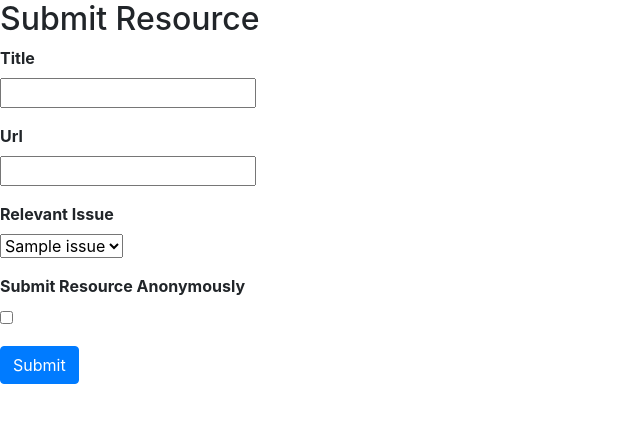
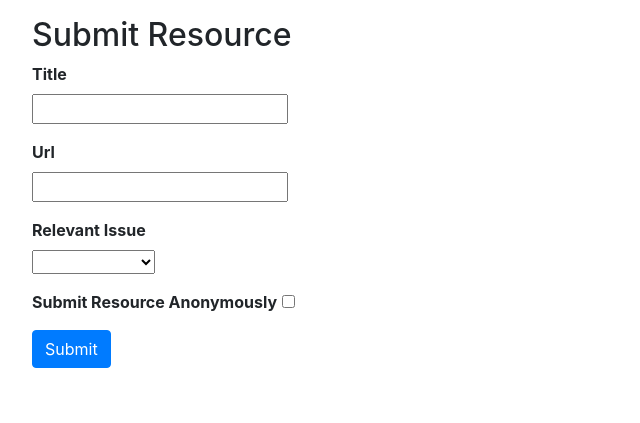
Before and after one commit to emilybuerk/civic-connect, a Django app: page /civicconnect/resources/submit/ in a window 1280 px wide. Shown: the part 58-481 px from the top of the page, without its empty margins (0-640 px from the left). Run offline with Django 3.2, Linux system fonts and the light colour scheme; a user stored in the database is signed in; tables that the repository leaves empty hold one stand-in row (values such as "Sample post"); some libraries are stand-ins or nearby versions.

Commit message:
tweak style

```diff
--- a/main_page/static/main_page/resource_submit.css
+++ b/main_page/static/main_page/resource_submit.css
@@ -1,6 +1,6 @@
 #mainContent {
-	.margin-left: 2em;
-	.margin-top: 1em;
+	margin-left: 2em;
+	margin-top: 1em;
 }
 
 .form-group > label {
--- a/main_page/templates/main_page/resource_submit.html
+++ b/main_page/templates/main_page/resource_submit.html
@@ -37,13 +37,14 @@
             <div class="form-group">
                 <label for="resourceIssue">Relevant Issue</label>
                 <select name="issue" id="resourceIssue">
+                    <option value=0></option>
                     {% for issue in issue_list %}
                     <option value={{ issue.id }}>{{ issue.name }}</option>
                     {% endfor %}
                 </select>
             </div>
             <div class="form-group">
-                <label for="submitAnonymous">Submit Resource Anonymously</label>
+                <label for="submitAnonymous" style="display: inline">Submit Resource Anonymously</label>
                 <input type="checkbox" name="anonymous" id="submitAnonymous" />
             </div>
             <input type="hidden" name="submitter" value={{ user.id }} />
--- a/main_page/views.py
+++ b/main_page/views.py
@@ -78,6 +78,8 @@ def submit_resource(request):
             error = 'Please enter a url'
     except KeyError:
         error = 'Please enter a url'
+    if request.POST['issue'] < 1:
+        error = 'Please select an issue'
     submitter_id = request.POST['submitter']
     anonymous = False
     if 'anonymous' in request.POST.keys():
@@ -91,6 +93,7 @@ def submit_resource(request):
         })
 
     # Add resource database
+
     issue = Issue.objects.get(pk=request.POST['issue'])
     issue.resource_set.create(title=title, url=url, status='P', submitter_id=submitter_id, anonymous=anonymous)
     return HttpResponseRedirect(reverse('main_page:resource_thanks'))
```
